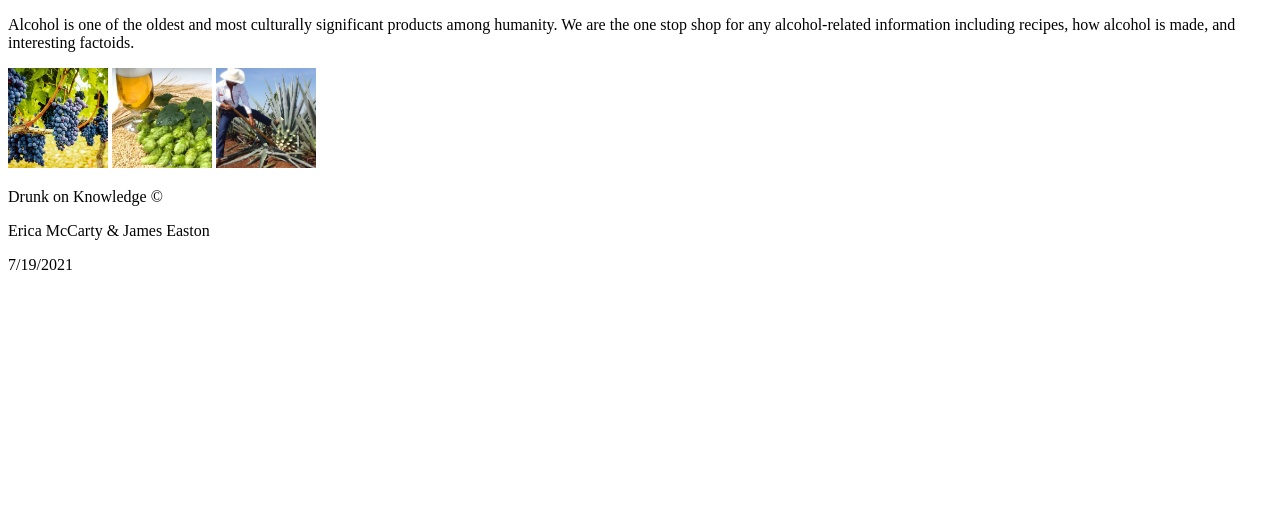
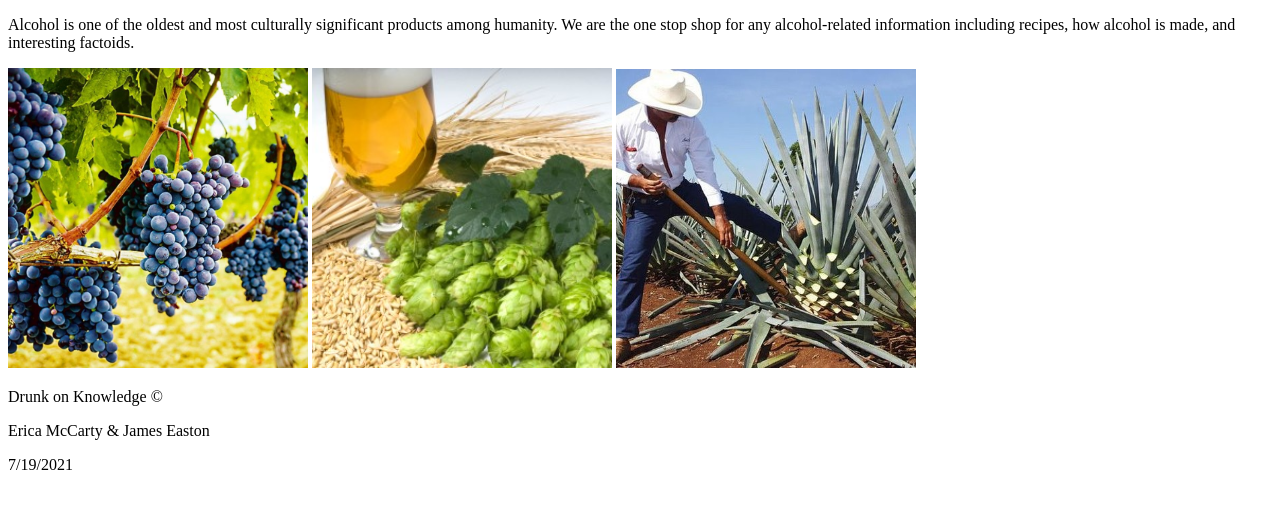
Before and after one commit to jweaston/cs329e-finalproject, a PHP site: page /final.html in a window 1280 px wide. Shown: the part 152-661 px from the top of the page. Run offline with PHP 8.4, Linux system fonts and the light colour scheme.

Commit message:
img styling

```diff
--- a/style.css
+++ b/style.css
@@ -5,5 +5,5 @@
 }
 
 .content img {
-	width: 100px;
+	width: 300px;
 }
```
